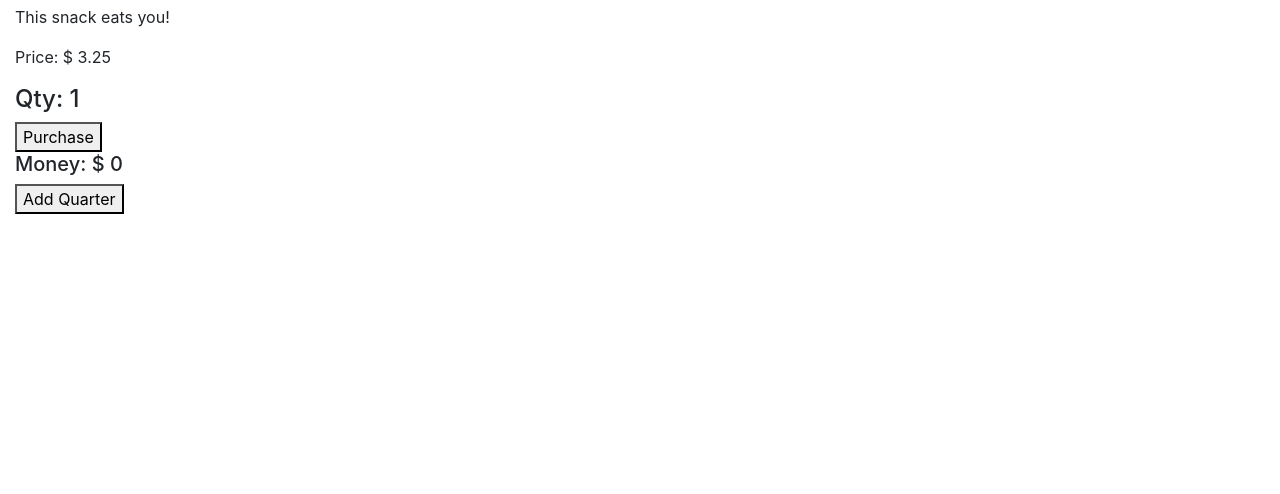
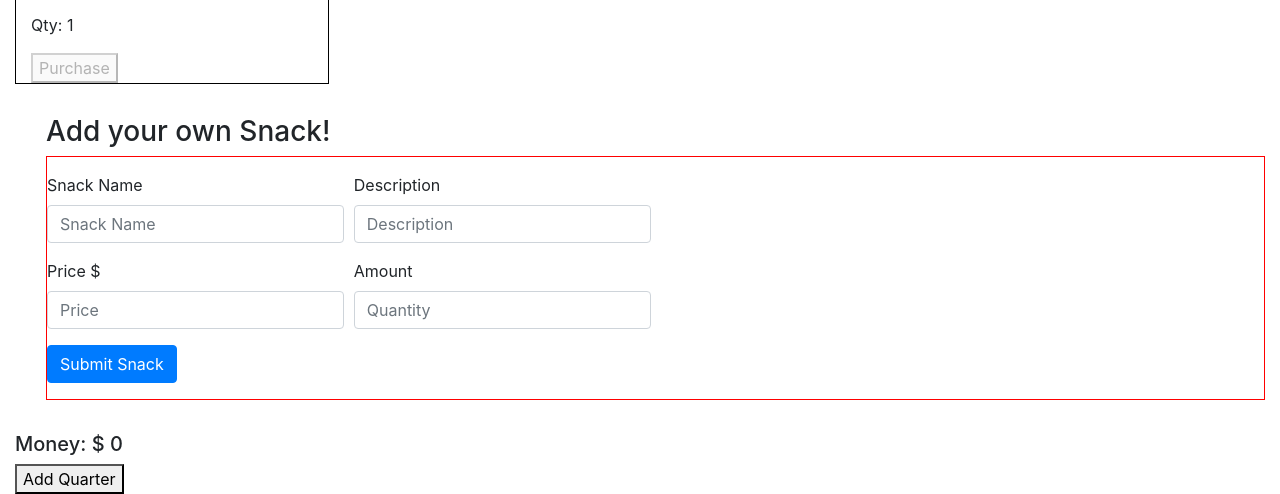
Before and after one commit to ryangaige-fp/Vendrrr, a plain HTML site: page index.html in a window 1280 px wide. Shown: the part 438-932 px from the top of the page. Before the commit the page ends 800 px from the top, so only its background shows below. Drawn offline with nearby package versions, Linux system fonts and the light colour scheme.

Commit message:
added make your own snack

```diff
--- a/index.html
+++ b/index.html
@@ -17,12 +17,42 @@
       <div class="col-12">
         <h1>Vendrrr!</h1>
         <h5>Items:</h5>
-        <div id="items" class="row">
-
+        <div id="items" class="row itemsStyle pb-3 p-3">
 
 
         </div>
-        <h5>Money: $
+        <div class="col-12 pr-3 m-3">
+          <h3>Add your own Snack!</h3>
+          <form class="formSubmit pb-3 pt-3 align-items-center" onsubmit="app.controllers.makeSnack(event)">
+            <div class="form-row">
+              <div class="col-md-3 mb-3">
+                <label for="title">Snack Name</label>
+                <input type="text" class="form-control " id="title" placeholder="Snack Name" value="" name="title" required>
+
+              </div>
+              <div class="col-md-3 mb-3">
+                <label for="description">Description</label>
+                <input type="text" class="form-control " id="" placeholder="Description" value="" name="description" required>
+              </div>
+
+            </div>
+            <div class="form-row">
+              <div class="col-md-3 mb-3">
+                <label for="price">Price $</label>
+                <input type="text" class="form-control " id="" placeholder="Price" name="price" required>
+              </div>
+              <div class="col-md-3 mb-3">
+                <label for="amount">Amount</label>
+                <input type="text" class="form-control " id="" placeholder="Quantity" name="amount" required>
+
+              </div>
+            </div>
+
+            <button class="btn btn-primary" type="submit">Submit Snack</button>
+          </form>
+        </div>
+
+        <h5 class="pt-3">Money: $
           <span id="money"></span>
         </h5>
         <button onclick="app.controllers.venderController.addMoney()">Add Quarter</button>
--- a/style.css
+++ b/style.css
@@ -4,3 +4,14 @@ img{
 
 
 }
+
+.formSubmit {
+        border: 1px solid red;
+}
+
+/* .itemsStyle {
+
+background-color: rgb(190, 190, 190);
+
+
+} */
--- a/vender-controller.js
+++ b/vender-controller.js
@@ -3,50 +3,84 @@ function VenderController() {
   let venderService = new VenderService();
 
   //items is an array we need to get from the service and give to drawItems
-  function drawItems() {
-    let items = venderService.getItems();
-    let itemsElem = document.getElementById("items");
+  function drawItems(items) {
+    let money = venderService.getMoney();
+    //we will take in a parameter(items) and iterate over it to build
+    //a template to draw to the screen.
     let template = "";
-    //for
 
-    for (let i = 0; i < items.length; i++) {
-      const item = items[i];
+    for (let index = 0; index < items.length; index++) {
+      const item = items[index];
 
-      template += `
-      <div class="col-3 ">
-        <h1>${item.name}</h1>
-        <img src="${item.image}" alt="">
+      if (money < item.price) {
+        template += `
+        <div style="outline: 1px solid black" class="col-3">
+              <h3>${item.name}</h3>
+              <p>${item.description}</p>
+              <p>$ ${item.price}</p>
+              <p>Qty: ${item.amount}</p>
+              <button disabled onclick="app.controllers.venderController.purchase(${index})">Purchase</button>
+        </div>
+        `;
+      } else {
+        template += `
+        <div style="outline: 1px solid red;" class="col-3">
+        <h3>${item.name}</h3>
         <p>${item.description}</p>
-        <p>Price: $ ${item.price}</p>
-        <h4>Qty: ${item.amount}</h4>
-        <button onclick="app.controllers.VenderController.purchase(${i})">Purchase</button>
-      </div>
-
-      `;
+        <p>$ ${item.price}</p>
+        <p>Qty: ${item.amount}</p>
+        <button onclick="app.controllers.venderController.purchase(${index})">Purchase</button>
+        </div>
+        `;
+      }
+      document.getElementById("items").innerHTML = template;
+      document.getElementById("money").innerText = money;
     }
-    itemsElem.innerHTML = template;
-
-    //we will take in a paramter(items) and iterate over it to build
-    //a template to draw to the screen.
   }
 
-  function drawMoney() {
-    document.getElementById("money").innerText = venderService.getMoney();
+  function drawPurchased(item) {
+    let template = `
+        <h3>${item.name}</h3>
+        <p>${item.description}</p>
+        <p>$ ${item.price}</p>
+    `;
+    document.getElementById("purchased").innerHTML = template;
   }
+
   //public parts
-  //we need a function to take money from our "view" and pass it to our service
+
+  this.makeSnack = function(event) {
+    event.preventDefault();
+    let formData = event.target;
+
+    let newSnack = {
+      title: formData.title.value,
+      description: formData.description.value,
+      price: formData.price.value,
+      quantity: formData.amount.value
+    };
+    venderService.makeSnack(newSnack);
+    formData.title.value = "";
+    formData.description.value = "";
+    formData.price.value = "";
+    formData.amount = "";
+
+    drawItems(venderService.makeSnack());
+  };
 
   this.purchase = function(index) {
-    venderService.purchase(index);
-    drawMoney();
+    let item = venderService.purchase(index);
+    drawItems(venderService.getItems());
+    if (item) {
+      drawPurchased(item);
+    }
+  };
+
+  //we need a function to take money from our "view" and pass it to our service
+  this.addMoney = function() {
+    venderService.addMoney();
     drawItems(venderService.getItems());
   };
 
-  this.addMoney = function() {
-    venderService.addMoney();
-    drawMoney();
-  };
-
-  drawMoney();
   drawItems(venderService.getItems());
 }
--- a/vender-service.js
+++ b/vender-service.js
@@ -1,14 +1,12 @@
-let money = 0;
-
 function VenderService() {
   //private parts
+  let money = 0;
 
   //our purchaseable items, add some of your own!
   //we could add an id property to these items to display location for purchasing(A1, D4, etc)
   let items = [
     {
       name: "Fruit Snack Gummies",
-      // image: "assets/photos/FruitSnacks.jpg",
       description: "Fruit salad done right.",
       price: 1.0,
       amount: 45
@@ -39,40 +37,22 @@ function VenderService() {
     }
   ];
 
-  // items.push(
-  //   new Items(
-  //     "Fruit Snack Gummies",
-  //     "assets/photos/FruitSnacks.jpg",
-  //     "Fruit salad done right.",
-  //     1.0,
-  //     45
-  //   ),
-  //   new Items(
-  //     "Plant Food",
-  //     "Are you hungry? I could use a light snack.",
-  //     5.0,
-  //     20
-  //   ),
-  //   new Items("Admiral-able Ack-Bar", "Snack like an Admiral.", 0.75, 3),
-  //   new Items("Paranormal Snacktivity", "The perfect midnight snack.", 0.25, 7),
-  //   new Items("The Void", "This snack eats you!", 3.25, 1)
-  // );
+  function Snack(title, description, price, amount) {
+    this.title = title;
+    this.description = description;
+    this.price = price;
+    this.amount = amount;
+  }
 
-  // function Items(name, image, description, price, amount) {
-  //   this.name = name;
-  //   this.image = image;
-  //   this.description = description;
-  //   this.price = price;
-  //   this.amount = amount;
-  // }
+  //public parts
 
   this.getItems = function() {
     let itemsCopy = [];
-    for (let i = 0; i < items.length; i++) {
-      let item = items[i];
+
+    for (let index = 0; index < items.length; index++) {
+      const item = items[index];
       let itemCopy = {
         name: item.name,
-        image: item.image,
         description: item.description,
         price: item.price,
         amount: item.amount
@@ -82,17 +62,34 @@ function VenderService() {
     return itemsCopy;
   };
 
-  //public parts
+  this.purchase = function(index) {
+    //decrement the qty
+    //decrement money
+    let item = items[index];
+    if (money >= item.price && item.amount >= 1) {
+      item.amount--;
+      money -= item.price;
+      return {
+        name: item.name,
+        description: item.description,
+        price: item.price,
+        amount: item.amount
+      };
+    }
+  };
 
-  this.purchase = function(index) {
-    let item = items[index];
-
-    if (money >= item.price) {
-      //decrement the qty
-      items.amount--;
-      // decrement the price
-      money -= item.price;
-    }
+  this.makeSnack = function(newSnack) {
+    let snack = [];
+    snacks.push(
+      new Snack(
+        newSnack.title,
+        newSnack.description,
+        newSnack.price,
+        newSnack.amount
+      )
+    );
+    return snack;
+    console.log(snack);
   };
 
   this.getMoney = function() {
```
